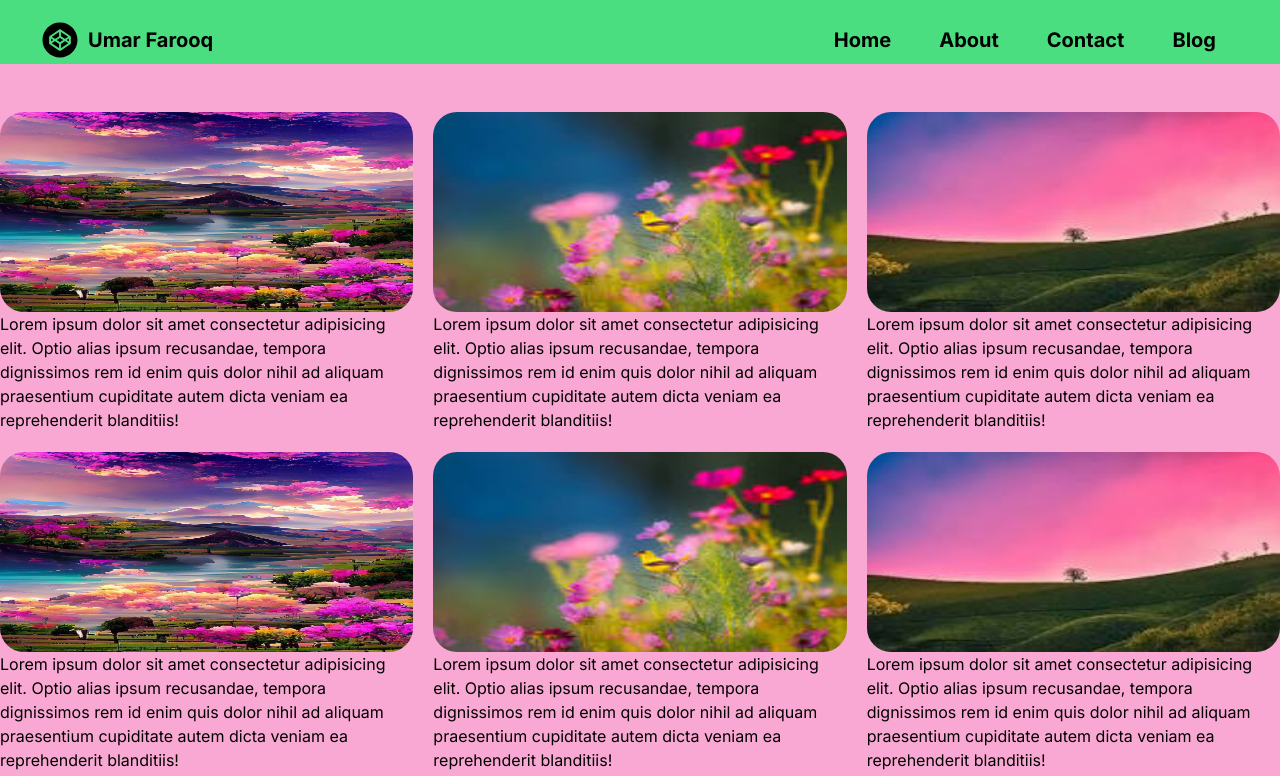
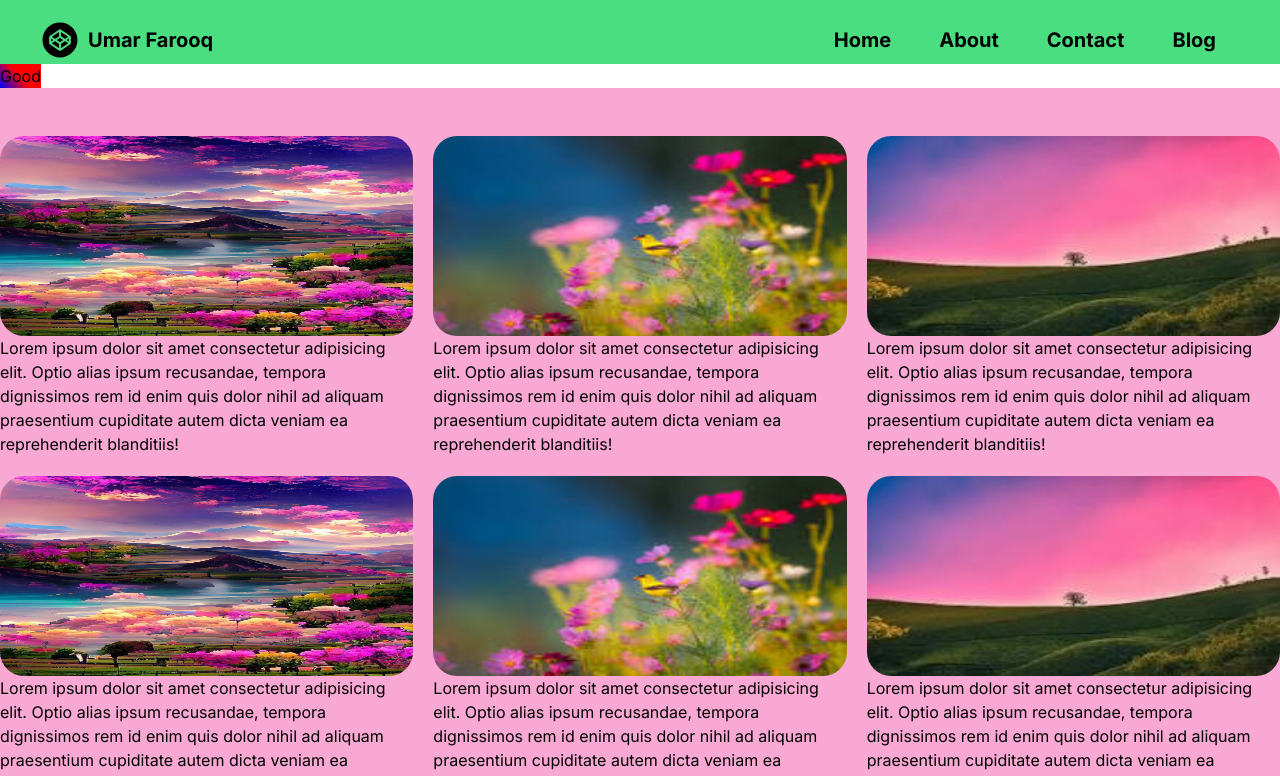
Before and after one commit to Umar-Farooq-217/firebase, a Next.js app: page / in a window 1280 px wide. Shown: the top 776 px of the page. Built offline with nearby package versions, Linux system fonts and the light colour scheme.

Commit message:
firebase

```diff
--- a/app/globals.css
+++ b/app/globals.css
@@ -1,3 +1,38 @@
 @tailwind base;
 @tailwind components;
 @tailwind utilities;
+
+/*
+
+.good {
+    background-color: brown;
+}
+
+.good:hover {
+    animation: btn 5s infinite ;
+    background-color: rgb(16, 236, 134);
+}
+
+@keyframes btn {
+    0% {
+        background-color: red;
+    }
+    25% {
+        background-color: green;
+    }
+    50% {
+        background-color: rgb(236, 16, 152);
+    }
+    100% {
+        background-color: rgb(81, 27, 209);
+    }
+} */
+
+.good {
+    background: linear-gradient(230deg, red 50%, blue);
+    transition: background-position 0.5s ease;
+}
+
+.good:hover {
+    background-position: right; /* Swap the positions of the gradient stops */
+}
--- a/app/page.js
+++ b/app/page.js
@@ -2,12 +2,16 @@ import React from 'react'
 
 import Image from "next/image";
 import Navbar from './components/navbar/Navbar';
+import './globals.css'
 
 export default function Home() {
   return (
  <div>
 
  <Navbar/>
+ <div>
+  <button className='good'>Good</button>
+ </div>
 
  <div className='bg-pink-300 sm:pt-12  grid lg:grid-cols-3 md:grid-cols-2 sm:grid-cols-1 gap-5'>
 
```
